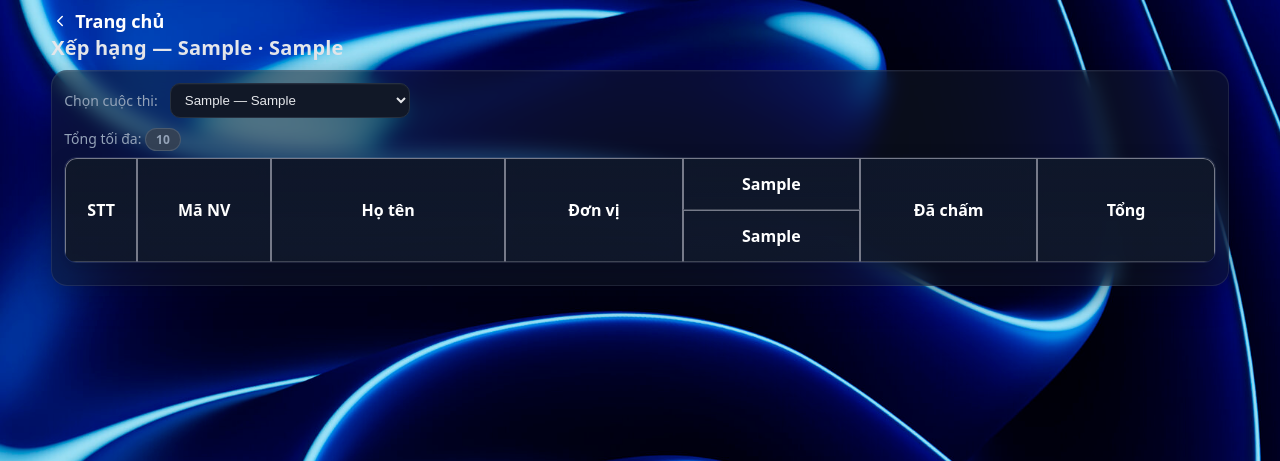
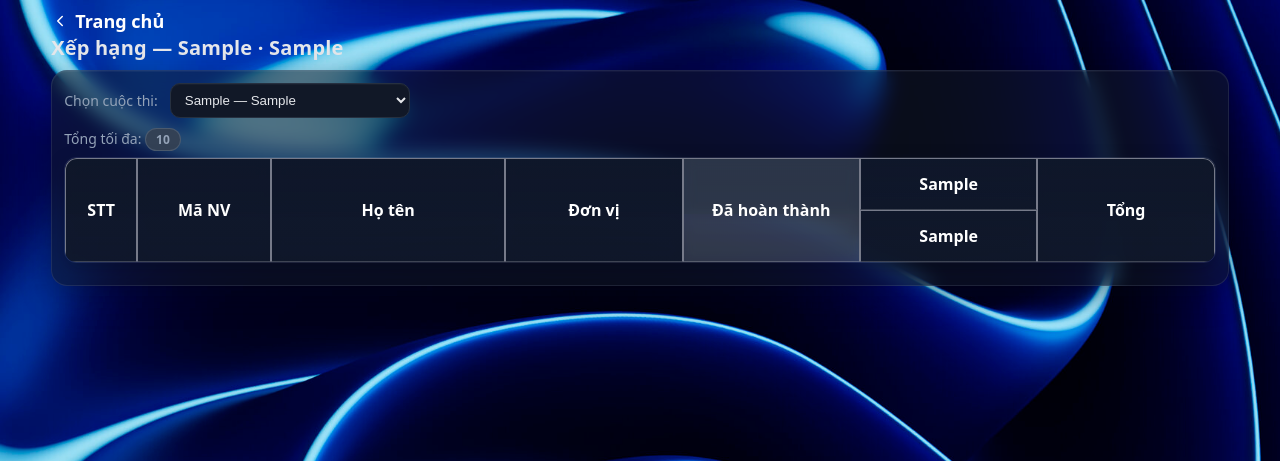
Before and after one commit to trongkhanhlee26/BTV, a Django app: page /ranking/ in a window 1280 px wide. Shown: the top 461 px of the page. Run offline with Django 5.2, Linux system fonts and the light colour scheme; tables that the repository leaves empty hold one stand-in row (values such as "Sample post"); lists and menus that the app fills with data are empty.

Commit message:
update ranking cột đã hoàn thành

```diff
--- a/backend/core/static/core/ranking.js
+++ b/backend/core/static/core/ranking.js
@@ -19,15 +19,21 @@
   const vtRow = thead.rows[0];                   // hàng Vòng thi
   const btRow = thead.rows[thead.rows.length-1]; // hàng Bài thi
 
-// Trong BODY: vị trí bắt đầu các cột biến thiên (sau 4 cột cố định)
-const fixedPrefixCount = 4;
+// Trong BODY: vị trí bắt đầu các cột biến thiên
+// Giờ ta có 5 cột cố định: STT, Mã NV, Họ tên, Đơn vị, Đã hoàn thành
+const fixedPrefixCount = 5;
 const testsStartIndex  = fixedPrefixCount;
 
 // === Xây mapping header->body bằng cách duyệt tuần tự btRow ===
-const headerCells = Array.from(btRow.cells); // chỉ gồm: [..col-test..][..col-group-total..] (đan xen theo Vòng)
+const headerCells = Array.from(btRow.cells); // chỉ gồm: [..col-test..][..col-group-total..]
 const sampleCells = Array.from(rows[0].cells);
-const doneBodyIndex  = sampleCells.length - 2;
-const totalBodyIndex = sampleCells.length - 1; // cột Tổng cuối bảng
+
+// Cột "Đã hoàn thành" nằm ở index 4 (sau 4 cột đầu)
+const doneBodyIndex  = 4;
+
+// Cột Tổng vẫn là cột cuối cùng
+const totalBodyIndex = sampleCells.length - 1;
+
 
 let bodyCursor = testsStartIndex;
 const headerToBodyIndex = headerCells.map(() => 0);
--- a/backend/core/templates/ranking/index.html
+++ b/backend/core/templates/ranking/index.html
@@ -414,6 +414,16 @@ td.num { font-weight: 600; }
 .back-link svg{ width:18px; height:18px; }
 
 .page-title{ margin:0; font-size:20px; line-height:1.2; }
+/* Làm nổi cột Đã hoàn thành */
+.rank-table thead th.col-done,
+.rank-table tbody td.col-done {
+  background: rgba(148, 163, 184, 0.22);  /* sáng hơn xung quanh một chút */
+}
+
+.rank-table tbody td.col-done {
+  text-align: center !important;
+  font-weight: 700;
+}
 
 
     </style>
@@ -470,6 +480,9 @@ td.num { font-weight: 600; }
   <th rowspan="2">Họ tên</th>
   <th rowspan="2">Đơn vị</th>
 
+  <!-- Đưa cột này lên ngay sau Đơn vị + đổi tên -->
+  <th rowspan="2" class="col-done">Đã hoàn thành</th>
+
   {% for g in groups %}
     <th class="vt-group"
         data-group-index="{{ forloop.counter0 }}"
@@ -479,9 +492,6 @@ td.num { font-weight: 600; }
       {{ g.vong_name }}
     </th>
   {% endfor %}
-
-    <!-- Cột mới: Đã chấm / Tổng bài -->
-    <th rowspan="2">Đã chấm</th>
 
   <!-- Cột Tổng điểm -->
   <th rowspan="2">Tổng</th>
@@ -512,6 +522,11 @@ td.num { font-weight: 600; }
   <td>{{ r.hoTen }}</td>
   <td>{{ r.donVi }}</td>
 
+  <!-- Đưa cột đã hoàn thành lên đây -->
+  <td class="num col-done">
+    {{ r.done }}/{{ r.total_tests }}
+  </td>
+
   {% for gv in r.groups_view %}
     {% for s in gv.scores %}
       <td class="num col-test" data-kind="test">{{ s|floatformat:0 }}</td>
@@ -521,14 +536,10 @@ td.num { font-weight: 600; }
     </td>
   {% endfor %}
 
-  <!-- Cột mới: số bài đã chấm / tổng số bài trong cuộc thi -->
-  <td class="num col-done">
-    {{ r.done }}/{{ r.total_tests }}
-  </td>
-
   <!-- Tổng điểm -->
   <td class="total num">{{ r.total|floatformat:0 }}</td>
 </tr>
+
 {% endfor %}
 </tbody>
 
```
Lines whose indentation alone changed are shown as unchanged.
